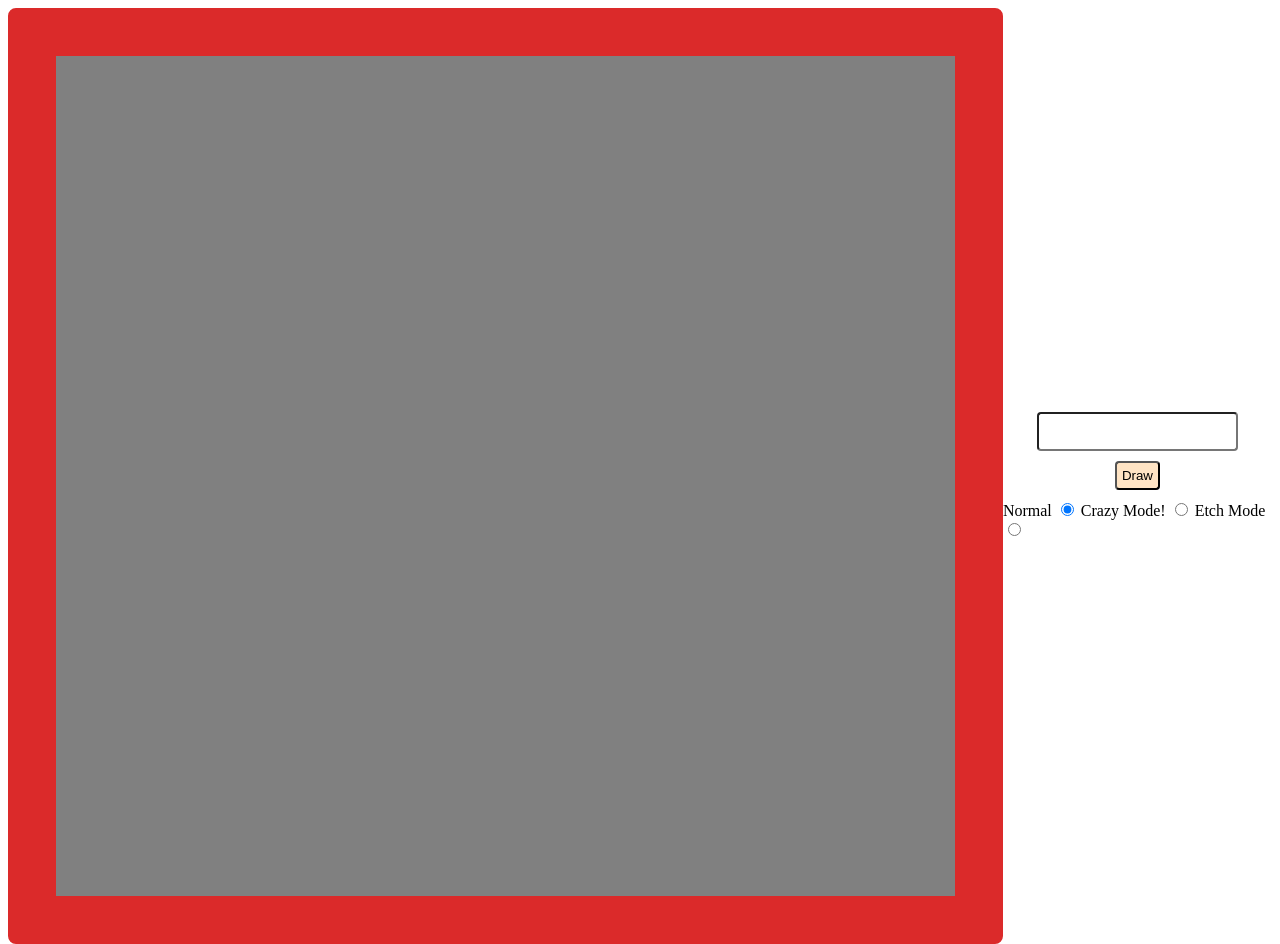
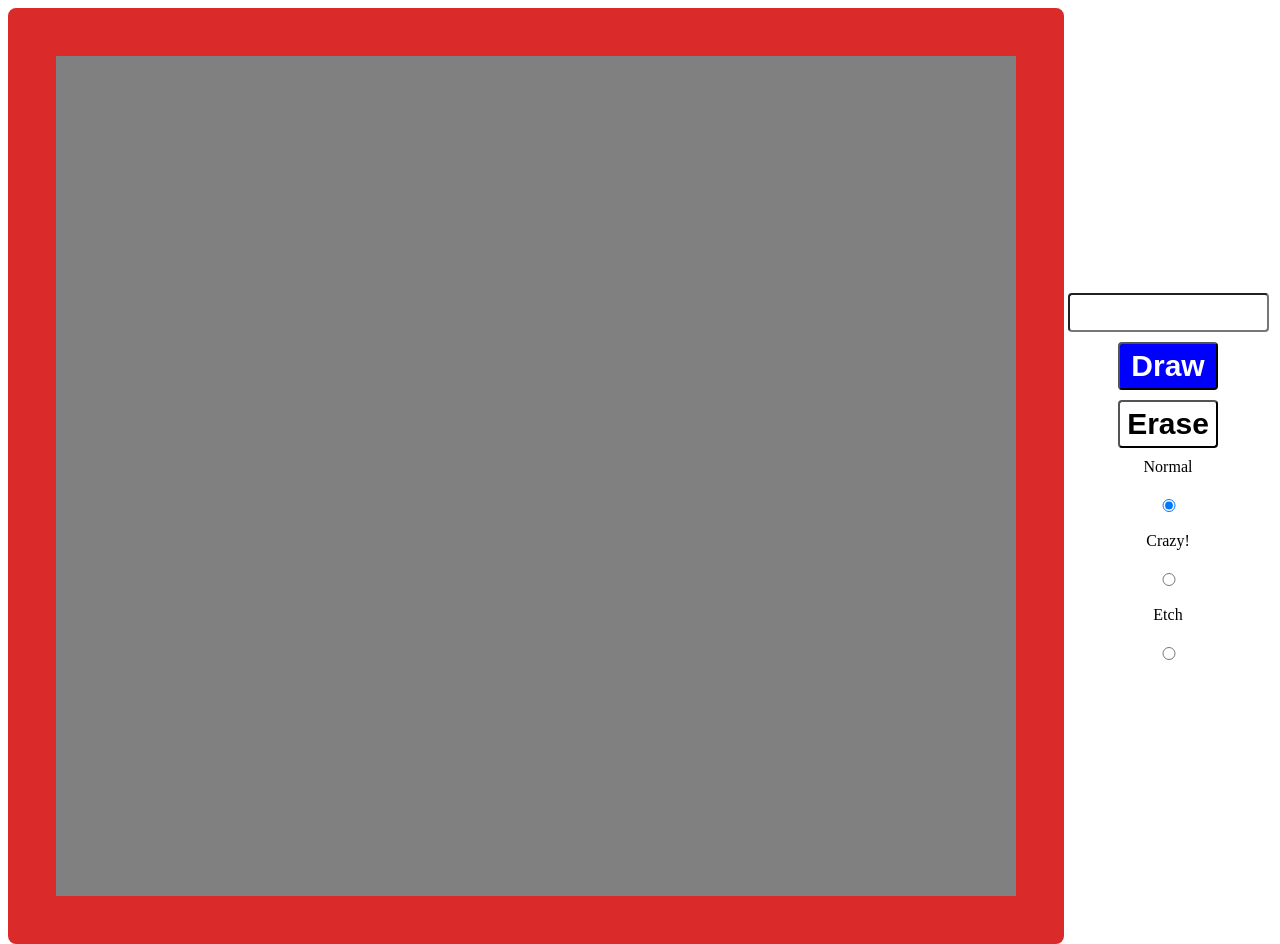
Before and after one commit to ccharlton2/odin-etch-a-sketch, a plain HTML site: page index.html in a window 1280 px wide. Drawn offline with Linux system fonts and the light colour scheme.

Commit message:
Add erase

```diff
--- a/index.html
+++ b/index.html
@@ -13,15 +13,16 @@
     <div class="user-controls">
         <input class="grid-value" type="text">
         <button class="draw">Draw</button>
+        <button class="erase">Erase</button>
 
         <div class="mode-select">
             <label for="normal">Normal</label>
             <input type="radio" name="mode" id="normal" checked>
 
-            <label for="crazy">Crazy Mode!</label>
+            <label for="crazy">Crazy!</label>
             <input type="radio" name="mode" id="crazy">
 
-            <label for="etch">Etch Mode</label>
+            <label for="etch">Etch</label>
             <input type="radio" name="mode" id="etch">
         </div>
     </div>
--- a/javasctipt.js
+++ b/javasctipt.js
@@ -1,5 +1,6 @@
 const mainContainer = document.querySelector('.container');
 const drawButton = document.querySelector('.draw');
+const eraseButton = document.querySelector('.erase');
 const gridDimensionInput = document.querySelector('.grid-value');
 const modeSelectInputs = document.querySelectorAll('.mode-select > input');
 
@@ -14,6 +15,8 @@ drawButton.addEventListener('click', () => {
         alert(gridValue);
     }
 });
+
+eraseButton.addEventListener('click', erase);
 
 modeSelectInputs.forEach((input) => {
     input.addEventListener('click', () => {
@@ -60,20 +63,17 @@ function drawGrid(gridValue) {
                     case 'crazy':
                         e.target.style.backgroundColor = getRandomRgb();
                         break;
-
                     case 'etch':
-                            e.target.style.backgroundColor = etch(e.target.style.backgroundColor  === '' ? 'rgb(128, 128, 128)' : e.target.style.backgroundColor)
+                        e.target.style.backgroundColor = etch(e.target.style.backgroundColor === '' ? 'rgb(128, 128, 128)' : e.target.style.backgroundColor)
                         break;
-
+                    case 'erase':
+                        e.target.style.backgroundColor = e.target.style.backgroundColor = 'rgb(0, 0, 0)'
+                        break;
                     default:
                         e.target.style.backgroundColor = 'rgb(0, 0, 0)';
                         break;
                 }
-                    if (modeSelection === 'normal') {
-                        e.target.style.backgroundColor = 'rgb(0, 0, 0)';
-                    }
-                }
-            );
+            });
 
             gridRow.appendChild(square);
         }
@@ -95,7 +95,7 @@ function getModeSelection() {
     }
 }
 
-function etch (rgbValue) {
+function etch(rgbValue) {
     let values = rgbValue.substring(4, rgbValue.length - 1).split(',');
     let newRgbValue = '';
 
@@ -122,3 +122,7 @@ function getRandomRgb() {
 function generateRandomRgbValue() {
     return Math.floor(Math.random() * 255);
 }
+
+function erase() {
+    mainContainer.textContent = '';
+}
--- a/style.css
+++ b/style.css
@@ -26,15 +26,34 @@ body {
     flex-direction: column;
     align-items: center;
     gap: 10px;
+    flex: 1;
+}
+
+button {
+    padding: 5px;
+    border-radius: 4px;
+    width: 100px;
+    font-size: 30px;
+    font-weight: 700;
+}
+
+.erase {
+    background-color: white;
 }
 
 .draw {
-    padding: 5px;
-    background-color: bisque;
-    border-radius: 4px;
+    background-color: blue;
+    color: white;
 }
 
 .grid-value {
     padding: 10px;
     border-radius: 4px;
 }
+
+.mode-select {
+    display: flex;
+    flex-direction: column;
+    text-align: center;
+    gap: 20px;
+}
```
Lines whose indentation alone changed are shown as unchanged.
